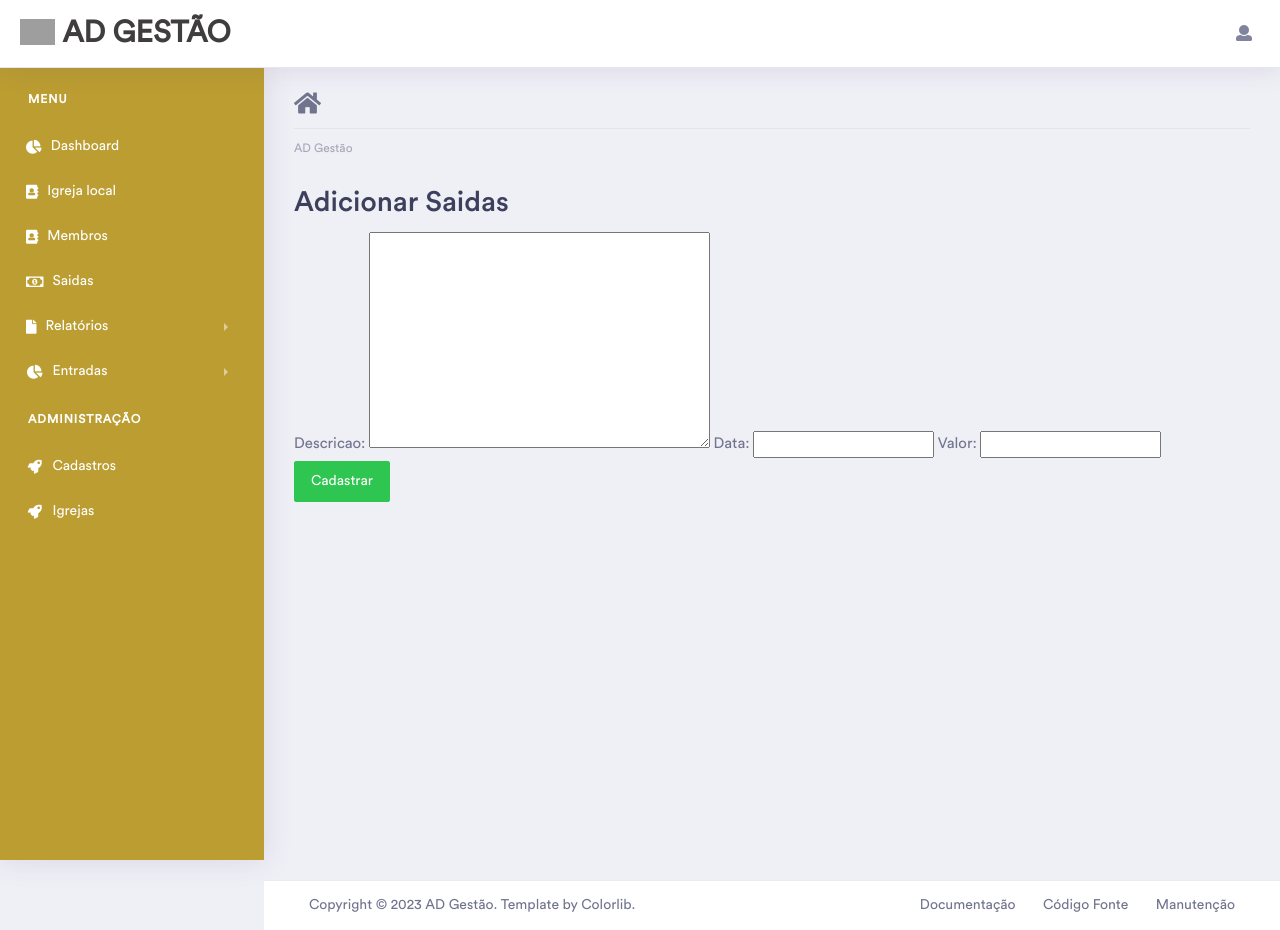
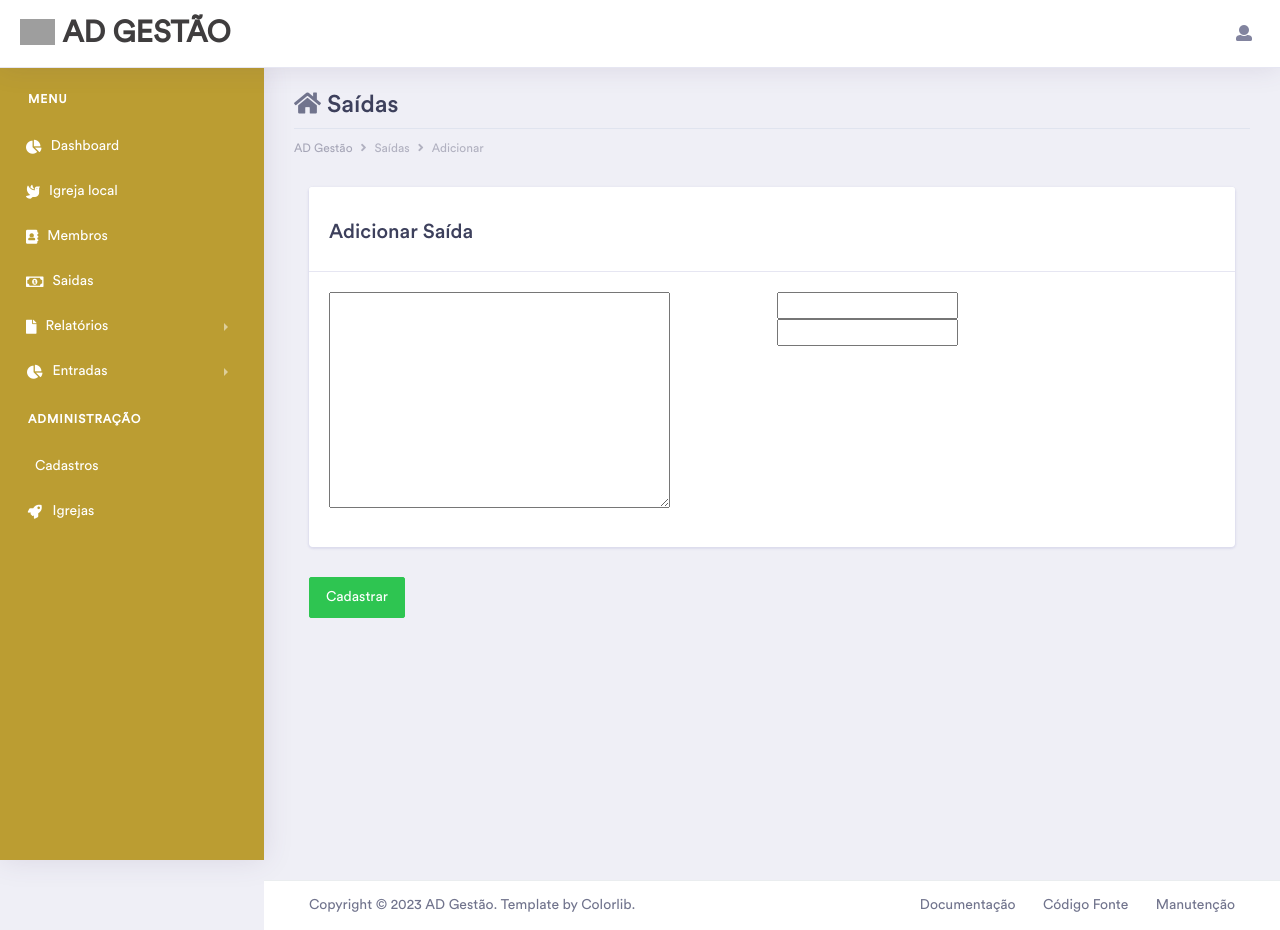
Before and after one commit to maiconrp/adgestao, a Django app: page /financas/saidas/adicionar/ in a window 1280 px wide. Run offline with Django 4.2, Linux system fonts and the light colour scheme; a user stored in the database is signed in; tables that the repository leaves empty hold one stand-in row (values such as "Sample post"); parts of the project's set-up code (start-up, migrations or seed data) failed here and were passed over; some libraries are stand-ins or nearby versions; some web fonts are replaced; grey boxes are pictures that could not be loaded.

Commit message:
:tada: Template: Padronizar template de adicionar finanças

```diff
--- a/code/templates/-left-sidebar.html
+++ b/code/templates/-left-sidebar.html
@@ -16,8 +16,8 @@
                     </li>
 
                     <li class="nav-item">
-                        <a class="nav-link" href="{% url 'editar_igreja' igreja.id %}"><i
-                                class="fas fa-address-book"></i>Igreja local</a>
+                        <a class="nav-link" href="{% url 'editar_igreja' igreja.id %}">
+                            <i class="fas fa-dove"></i>Igreja local</a>
                     </li>
 
                     <li class="nav-item">
@@ -72,7 +72,7 @@
                             Administração
                         </li>
                         <li class="nav-item">
-                            <a class="nav-link" href="{% url 'listar_cadastros'%}"><i class="fa fa-fw fa-rocket"></i>Cadastros</a>
+                            <a class="nav-link" href="{% url 'listar_cadastros'%}"><i class="fa-solid fa-people-roof"></i>Cadastros</a>
                         </li>
                         <li class="nav-item">
                             <a class="nav-link" href="{% url 'listar_igrejas'%}"><i class="fa fa-fw fa-rocket"></i>Igrejas</a>
--- a/code/templates/financas/saidas/adicionar.html
+++ b/code/templates/financas/saidas/adicionar.html
@@ -1,27 +1,54 @@
 {% extends 'base.html' %}
 {%load bootstrap%}
-<<<<<<< HEAD
 
 {%block title%} | Saídas | Adicionar{%endblock%}
 
+{% block 'breadcump_title' %}
+Saídas
+{% endblock %}
 
-=======
->>>>>>> origin/feat/relatorio-geral
+{% block 'breadcump1' %}
+<li class="breadcrumb-item active" aria-current="page">Saídas</li>
+<li class="breadcrumb-item active" aria-current="page">Adicionar</li>
+{% endblock %}
+
 {% block 'content' %}
+<div class="col-xl-12 col-lg-12 col-md-12 col-sm-12 col-12">
+  <div class="card">
 
+    <div class="card-header">
+      <br>
+      <h3> Adicionar Saída </h3>
+
+    </div>
+    <div class="card-body">
 <section>
-  <h2>
-    Adicionar Saidas
-  </h2>
   <div>
     <form method="post">
 
-      {% csrf_token %}
-      {{ form|bootstrap }}
+      <div class="form-row">
+        <div class="form-group col-md-6 align-items-start">
+            {{ form.descricao|bootstrap }}
+        </div>
+        <div class="form-group col-md-6">
+            <div class="row">
+                <div class="col-md-12">
+                    {{ form.data|bootstrap }}
+                </div>
+                <div class="col-md-12">
+                    {{ form.valor|bootstrap }}
+                </div>
+            </div>
+        </div>
+    </div>
 
+  </div>
+</section>
+</div>
+</div>
       <input type="submit" class="btn btn-success"value="Cadastrar" />
     </form>
-  </div>
-</section>
+
+</div>
 
 {% endblock %}
--- a/code/templates/igreja/cadastrar.html
+++ b/code/templates/igreja/cadastrar.html
@@ -22,13 +22,13 @@ Igrejas
   <div class="card">
 
     <div class="card-header">
-      Cadastrar igreja
+      <br>
+      <h3> Cadastrar igreja</h3>
 
     </div>
     <div class="card-body">
       <section>
-        <h2>
-        </h2>
+
         <div>
           <form method="post">
 
--- a/code/templates/igreja/editar.html
+++ b/code/templates/igreja/editar.html
@@ -14,7 +14,7 @@ Igrejas
 {% endblock %}
 
 {% block 'breadcump2' %}
-<li class="breadcrumb-item active" aria-current="page">{{ igreja.id }}</li>
+<li class="breadcrumb-item active" aria-current="page">{{ igreja.nome }}</li>
 {% endblock %}
 {% block 'content' %}
 
```
Also changed, not shown: code/templates/financas/entradas/dizimos/adicionar.html (+12 -3 lines), code/templates/financas/entradas/ofertas/adicionar.html (+12 -3 lines).
